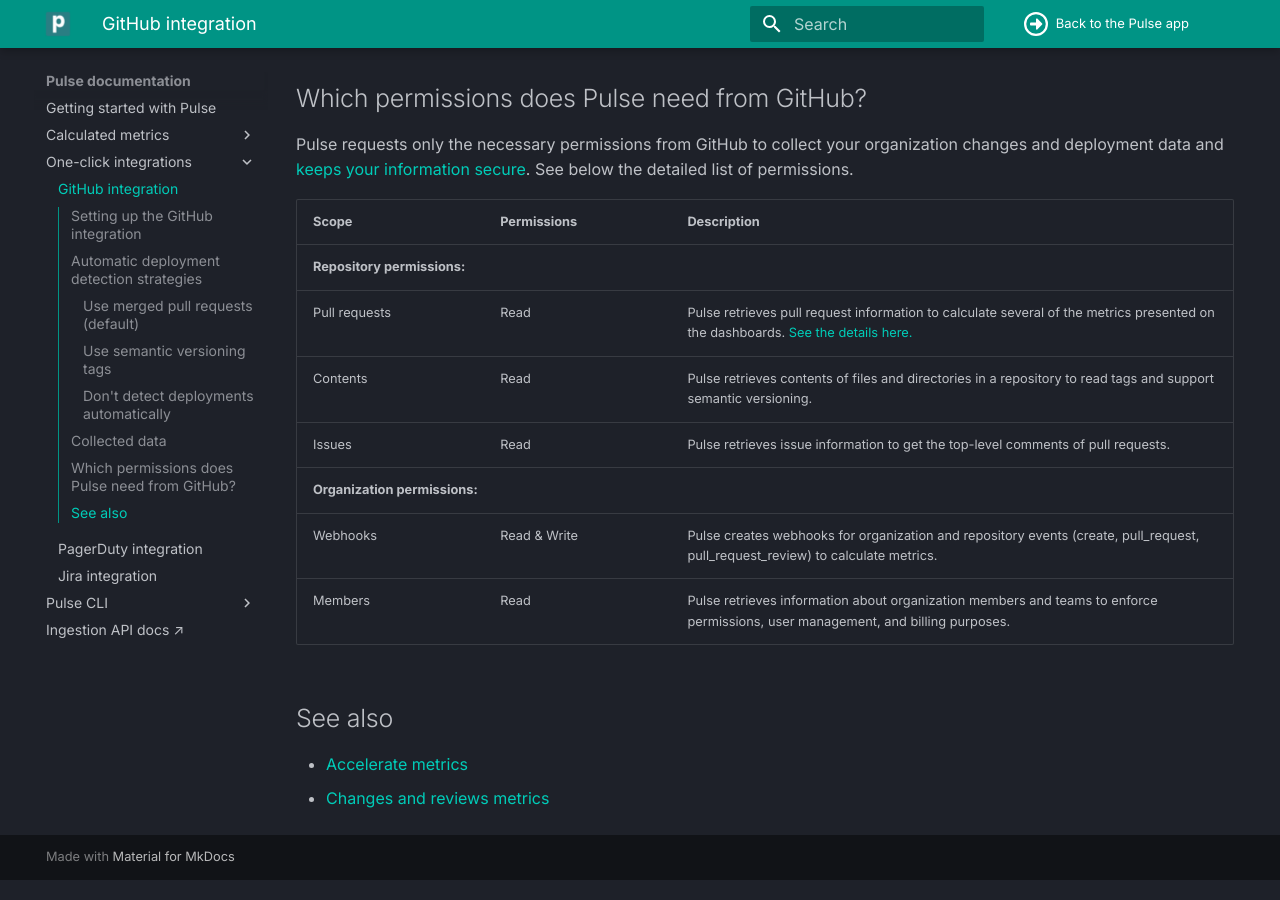
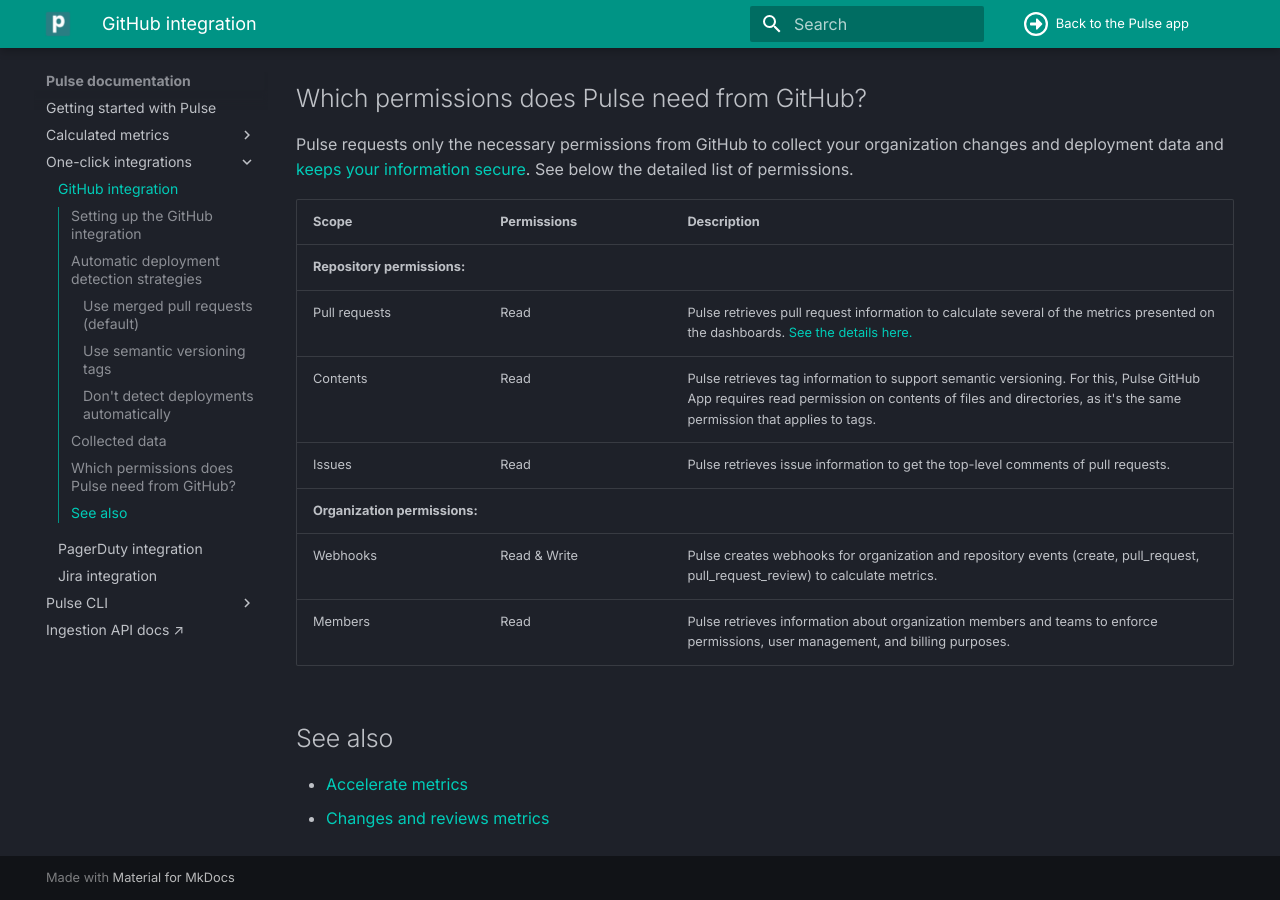
Before and after one commit to codacy/pulse-user-docs, an MkDocs documentation site: the page built from docs/one-click-integrations/github-integration.md, in a window 1280 px wide and 900 px high, scrolled down 4520 px. Built offline with MkDocs 1.6.1 and Material for MkDocs 9.7.7, drawn with Linux system fonts in a browser that asks for light colours.

Commit message:
clean: Clarify the read permission on contents of files and directories

```diff
--- a/docs/one-click-integrations/github-integration.md
+++ b/docs/one-click-integrations/github-integration.md
@@ -168,7 +168,7 @@
     <tr>
       <td>Contents</td>
       <td>Read</td>
-      <td>Pulse retrieves contents of files and directories in a repository to read tags and support semantic versioning.</td>
+      <td>Pulse retrieves tag information to support semantic versioning. For this, Pulse GitHub App requires read permission on contents of files and directories, as it's the same permission that applies to tags.</td>
     </tr>
     <tr>
       <td>Issues</td>
```
